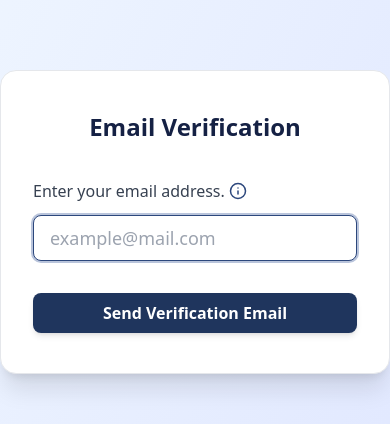
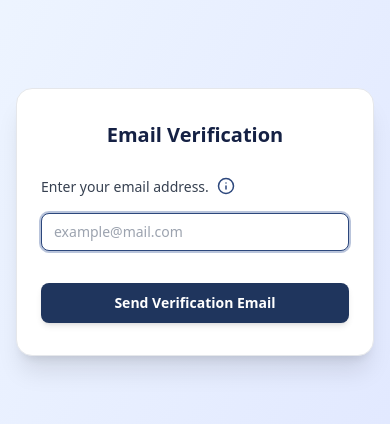
Before and after one commit to Raina-Moon/korip-web, a Next.js app: page /en/signup/email in a window 390 px wide. Shown: the part 257-681 px from the top of the page. Built offline with nearby package versions, Linux system fonts and the light colour scheme; no server answers.

Commit message:
💄 ui : Improve email page in signup responsiveness

```diff
--- a/src/app/[locale]/signup/email/page.tsx
+++ b/src/app/[locale]/signup/email/page.tsx
@@ -105,21 +105,24 @@ const EmailPage = () => {
   };
 
   return (
-    <div className="flex flex-col items-center justify-center min-h-screen bg-gradient-to-br from-blue-50 to-indigo-100">
-      <div className="w-full max-w-md rounded-2xl shadow-xl bg-white px-8 py-10 flex flex-col items-center gap-6 border border-gray-200">
-        <h1 className="text-primary-800 font-bold text-2xl sm:text-3xl mb-3">
+    <div className="flex flex-col items-center justify-center min-h-screen bg-gradient-to-br from-blue-50 to-indigo-100 px-4 sm:px-6 lg:px-8 py-10 sm:py-16">
+      <div className="w-full max-w-sm sm:max-w-md md:max-w-lg rounded-2xl shadow-xl bg-white px-6 sm:px-8 md:px-10 py-8 sm:py-10 flex flex-col items-center gap-6 border border-gray-200">
+        <h1 className="text-primary-800 font-bold text-xl sm:text-2xl md:text-3xl text-center mb-1 sm:mb-2">
           {t("title")}
         </h1>
+
         <div className="w-full flex flex-col gap-2">
-          <div className="flex items-center gap-1 mb-1 relative group">
-            <span className="text-gray-700 font-medium text-base">
+          <div className="flex items-start sm:items-center gap-2 mb-1">
+            <span className="text-gray-700 font-medium text-sm sm:text-base leading-snug">
               {t("instruction.short")}
             </span>
+
+            <div className="relative inline-block">
               <button
                 type="button"
                 aria-label="More info"
                 tabIndex={0}
-              className="text-primary-600 hover:text-primary-800 outline-none focus-visible:text-primary-800 relative"
+                className="text-primary-600 hover:text-primary-800 outline-none focus-visible:text-primary-800"
                 onMouseEnter={() => setShowTip(true)}
                 onMouseLeave={() => setShowTip(false)}
                 onClick={() => setShowTip((v) => !v)}
@@ -128,46 +131,56 @@ const EmailPage = () => {
                 {showTip && (
                   <div
                     ref={tipRef}
-                  className="absolute left-full top-1 z-20 ml-2 w-64 bg-white border border-gray-300 rounded-lg p-3 shadow-lg text-sm text-gray-700 animate-fadeIn"
-                  style={{
-                    minWidth: "220px",
-                    maxWidth: "300px",
-                  }}
+                    className={[
+                      "absolute z-50 px-3 py-2 rounded-lg border shadow-lg bg-white text-gray-700",
+                      "text-xs sm:text-sm leading-relaxed break-words",
+                      "w-64 max-w-[calc(100vw-2rem)]",
+                      "left-1/2 -translate-x-1/2 top-[calc(100%+8px)]",
+                      "sm:top-auto sm:bottom-[calc(100%+8px)] sm:left-1/2 sm:-translate-x-1/2 sm:translate-y-0",
+                      "md:bottom-auto md:top-1/2 md:left-full md:ml-2 md:translate-x-0 md:-translate-y-1/2",
+                    ].join(" ")}
                   >
                     {t("instruction.long")}
                   </div>
                 )}
               </button>
             </div>
+          </div>
+
           <input
             id="email"
             value={email}
             type="email"
             placeholder={t("placeholder")}
             onChange={(e) => setEmail(e.target.value)}
-            className="border border-gray-300 rounded-lg px-4 py-2 text-lg outline-none transition focus:border-primary-600 focus:ring-2 focus:ring-primary-200"
+            className="border border-gray-300 rounded-lg px-3 sm:px-4 py-2 text-sm sm:text-base outline-none transition focus:border-primary-600 focus:ring-2 focus:ring-primary-200 w-full"
             autoFocus
+            autoComplete="email"
+            inputMode="email"
           />
         </div>
+
         <button
           onClick={handleSubmit}
           disabled={isLoading || remaining > 0}
-          className={`
-            mt-2 w-full py-2 rounded-lg font-semibold text-base transition
-            ${
+          className={[
+            "mt-2 w-full rounded-lg font-semibold transition",
+            "text-sm sm:text-base",
             isLoading || remaining > 0
-                ? "bg-gray-300 text-gray-400 cursor-not-allowed"
-                : "bg-primary-700 text-white hover:bg-primary-500 active:bg-primary-800 shadow-md"
-            }
-          `}
+              ? "bg-gray-300 text-gray-400 cursor-not-allowed py-2.5"
+              : "bg-primary-700 text-white hover:bg-primary-500 active:bg-primary-800 shadow-md py-2.5 sm:py-3",
+          ].join(" ")}
         >
           {isLoading ? t("button.loading") : t("button.default")}
         </button>
 
         {(isSuccess || remaining > 0) && (
-          <div className="w-full text-center bg-blue-50 border border-blue-200 text-primary-800 rounded-lg p-3 animate-fadeIn">
-            <p className="font-medium">{t("success")}</p>
-            <p className="text-xs mt-1 text-primary-600">
+          <div
+            className="w-full text-center bg-blue-50 border border-blue-200 text-primary-800 rounded-lg p-3 animate-fadeIn"
+            aria-live="polite"
+          >
+            <p className="font-medium text-sm sm:text-base">{t("success")}</p>
+            <p className="text-xs sm:text-sm mt-1 text-primary-600">
               {t("timer.label")}{" "}
               <span className="font-mono tracking-wide">
                 {formatTime(remaining)}
@@ -176,6 +189,22 @@ const EmailPage = () => {
           </div>
         )}
       </div>
+
+      <style jsx>{`
+        @keyframes fade-in {
+          0% {
+            opacity: 0;
+            transform: translateY(10px);
+          }
+          100% {
+            opacity: 1;
+            transform: translateY(0);
+          }
+        }
+        .animate-fadeIn {
+          animation: fade-in 0.25s ease-out forwards;
+        }
+      `}</style>
     </div>
   );
 };
```
Lines whose indentation alone changed are shown as unchanged.
